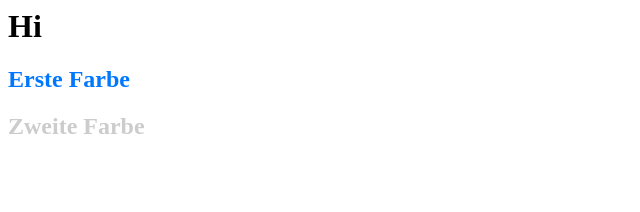
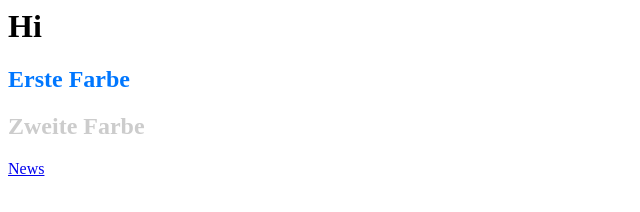
Before and after one commit to floCross/wifi-git-20181122, a plain HTML site: page index.html in a window 1280 px wide. Shown: the full height of the page, 0-640 px from the left. Drawn offline with Linux system fonts and the light colour scheme.

Commit message:
created news link

```diff
--- a/index.html
+++ b/index.html
@@ -1,3 +1,5 @@
 <h1>Hi</h1>
 <h2 style="color:#07F">Erste Farbe</h2>
 <h2 style="color:#CCC">Zweite Farbe</h2>
+
+<a href="news.html">News</a>
```
